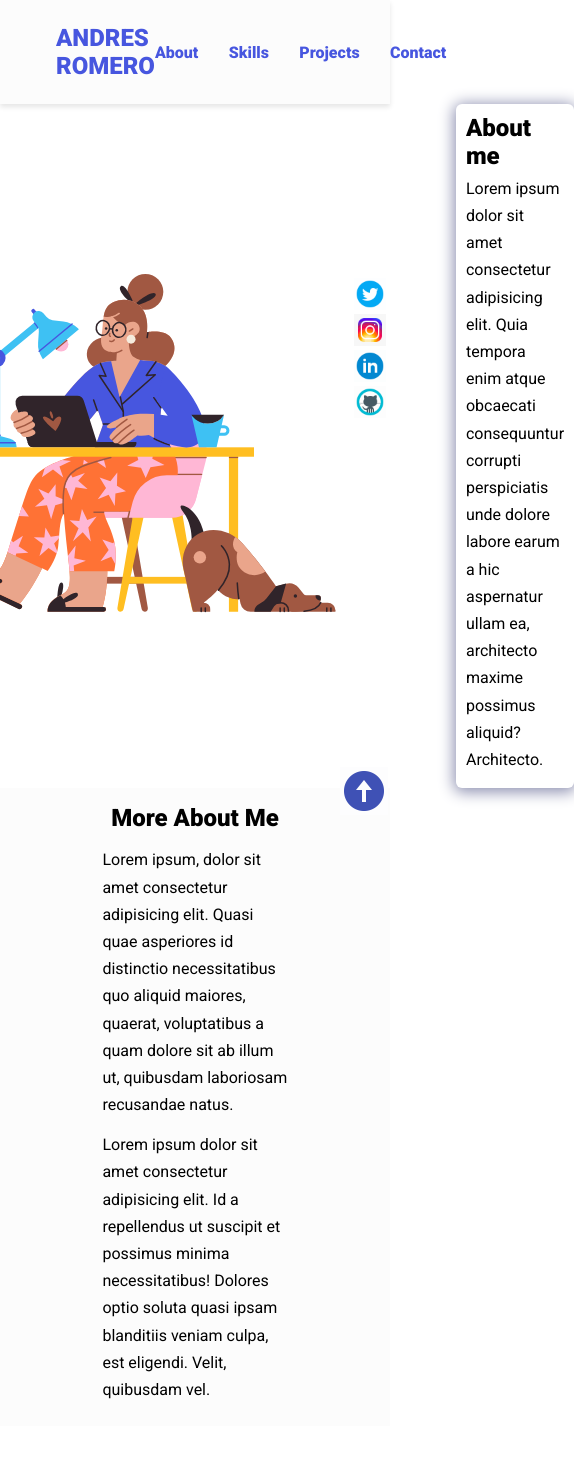
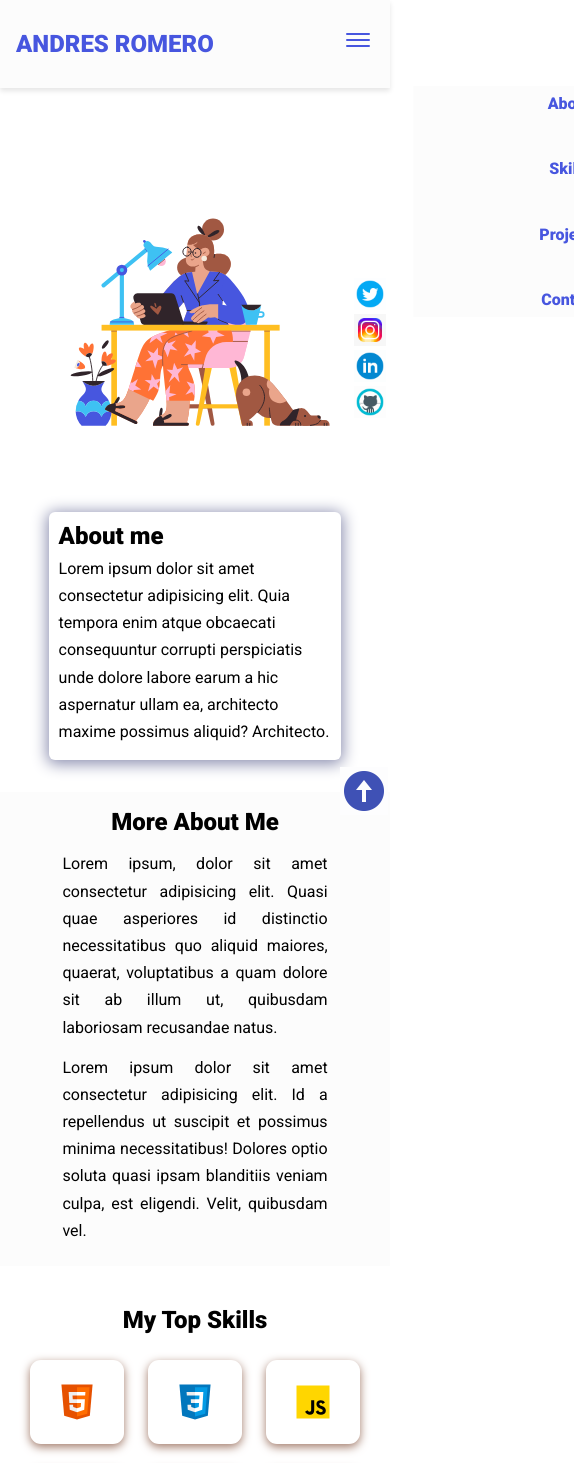
Before and after one commit to arromero4/first-dev-portfolio, a plain HTML site: page index.html in a window 390 px wide. Shown: the top 1463 px of the page, 574 px wide, since content can reach past the window. Drawn offline with nearby package versions, Linux system fonts and the light colour scheme.

Commit message:
First Portfolio already finished

```diff
--- a/assets/css/styles.css
+++ b/assets/css/styles.css
@@ -305,3 +305,98 @@ footer{
   width: 3rem;
   height: 3rem;
 }
+
+@media screen and (max-width: 720px) {
+   /*changes reflects on screen with a width of 720px and below*/
+  nav {
+    padding: 1.5rem 1rem;
+  }
+
+  nav ul {
+    position: fixed;
+    background-color: var(--bg-color);
+    flex-direction: column;
+    top: 	86px;
+    left: 10%;
+    width: 80%;
+    text-align: center;
+    transform: translateX(120%);
+    transition: transform 0.5s ease-in;
+  }
+  nav ul li{
+    margin: 8px;
+  }
+  .burguer-menu{
+    display: block;
+  }
+
+  nav ul.show{
+    transform: translateX(0);
+  }
+
+  .hero{
+    margin-top: -4rem;
+    flex-direction: column;
+    gap: 0;
+  }
+
+  .hero img{
+    height: 37.5rem;
+    width: 30rem;
+  }
+
+  .bio{
+    margin-top: -7rem;
+    width: 20.5rem;
+  }
+
+  .more-about{
+    margin-top: 2rem;
+    padding: 1rem 3.5rem;
+  }
+
+  .more-about h2{
+    text-align: center;
+  }
+
+  .more-about p{
+    text-align: justify;
+  }
+
+  .icon{
+    width: 5.875rem;
+    height: 5.25rem;
+  }
+
+  .projects-container{
+    flex-direction: column;
+  }
+
+  .project-container{
+    width: 20.875rem;
+  }
+
+  .contact-form-container{
+    max-width: 23.75rem;
+  }
+}
+
+@media screen and (max-width: 420px) {
+  .hero img{
+    height: 37.5rem;
+    width: 23rem;
+  }
+
+  .bio{
+    width: 18.3rem;
+  }
+
+  .project-container{
+    width: 17.875rem;
+  }
+
+  .contact-form-container{
+    max-width: 17.75rem;
+  }
+
+}
--- a/assets/js/app.js
+++ b/assets/js/app.js
@@ -8,3 +8,24 @@ scrollUp.addEventListener("click", ()=>{
         behavior: "smooth",
     });
 });
+
+//Nav hamburguer burguer selections
+const burger = document.querySelector("#burguer-menu");
+const ul = document.querySelector("nav ul");
+const nav = document.querySelector("nav");
+
+burger.addEventListener("click", () =>{
+    ul.classList.toggle("show");
+});
+
+//Close hamburguer menu when a link is clicked
+
+//Select nav links
+const navLink = document.querySelectorAll(".nav-link");
+
+navLink.forEach((link) =>
+    link.addEventListener("click", () => {
+        ul.classList.remove("show");
+    })
+
+);
```
